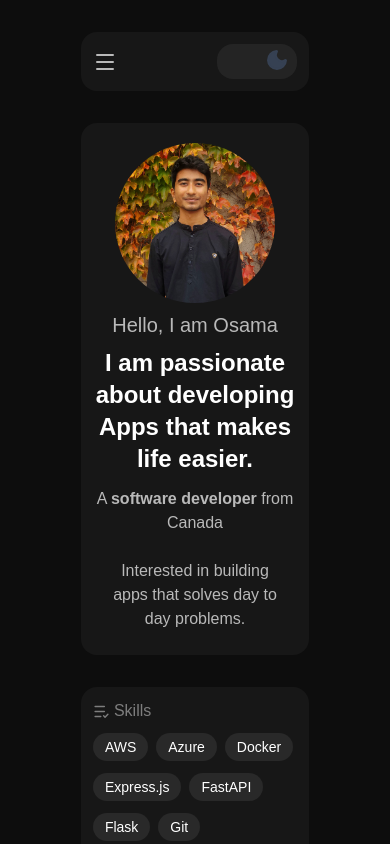
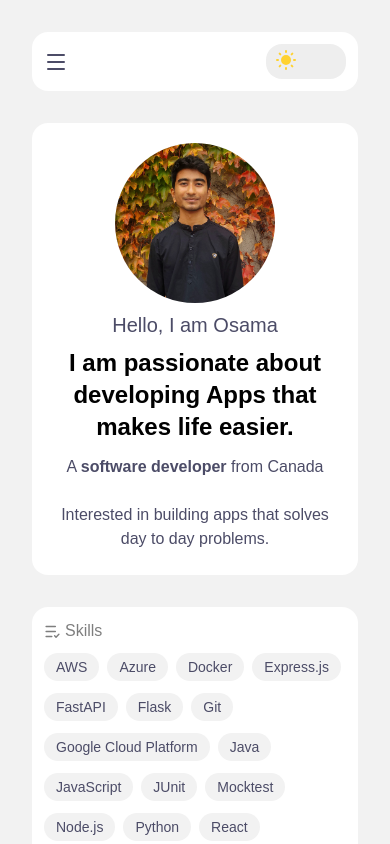
Before and after one commit to osamaaabdullah/oasalim.com, a React (Vite) app: page /about in a window 390 px wide. Shown: the top 844 px of the page. Built offline with nearby package versions, Linux system fonts and the light colour scheme.

Commit message:
fix: small screen responsiveness and make light the default theme

```diff
--- a/src/App.tsx
+++ b/src/App.tsx
@@ -7,7 +7,7 @@ import { Analytics } from "@vercel/analytics/react"
 import { useEffect, useState } from 'react'
 
 const App = () => {
-  const [isDark, setIsDark] = useState(true);
+  const [isDark, setIsDark] = useState(false);
 
   useEffect(() => {
   const root = document.documentElement;
@@ -20,7 +20,7 @@ const App = () => {
   }
 
   return (
-    <div className='md:w-9/10 lg:w-8/10 max-[1100px]:w-[70%] mx-auto text-center'>
+    <div className='md:w-9/10 lg:w-8/10 min-[1100px]:w-[70%] mx-auto text-center'>
       <BrowserRouter>
         <Analytics/>
         <NavBar isDark={isDark} handleChange={handleChange}/>
--- a/src/components/ThemeToggleButton.tsx
+++ b/src/components/ThemeToggleButton.tsx
@@ -14,8 +14,8 @@ const ThemeToggleButton = ({ isDark, handleChange }: ThemeToggleButtonProps) =>
 
   return (
     <div className="border-solid bg-[#EEEEEE] dark:bg-[#242424] w-fit rounded-2xl relative">
-      <button className={`${!isOpen ? "opacity-0" : "opacity-100"} py-1 px-2 rounded-l-2xl`} onClick={() =>{handleChange(); handleClick();}} aria-pressed={isDark}><SunMedium className={`${!isOpen ? "opacity-0" : "opacity-100"} text-amber-300 fill-amber-300 z-10`}/></button>
-      <button className= {`${isOpen ? "opacity-0" : "opacity-100"} py-1 px-2 rounded-r-2xl`} onClick={() =>{handleChange(); handleClick();}} aria-pressed={isDark}><Moon className={`${isOpen ? "opacity-0" : "opacity-100"} text-gray-700 fill-gray-700 z-10`}/></button>
+      <button className={`${isOpen ? "opacity-0" : "opacity-100"} py-1 px-2 rounded-l-2xl`} onClick={() =>{handleChange(); handleClick();}} aria-pressed={isDark}><SunMedium className={`${isOpen ? "opacity-0" : "opacity-100"} text-amber-300 fill-amber-300 z-10`}/></button>
+      <button className= {`${!isOpen ? "opacity-0" : "opacity-100"} py-1 px-2 rounded-r-2xl`} onClick={() =>{handleChange(); handleClick();}} aria-pressed={isDark}><Moon className={`${!isOpen ? "opacity-0" : "opacity-100"} text-gray-700 fill-gray-700 z-10`}/></button>
       {/* <div className="bg-black inset-0 rounded-full absolute w-1/3 m-1"></div> */}
     </div>
   )
```
